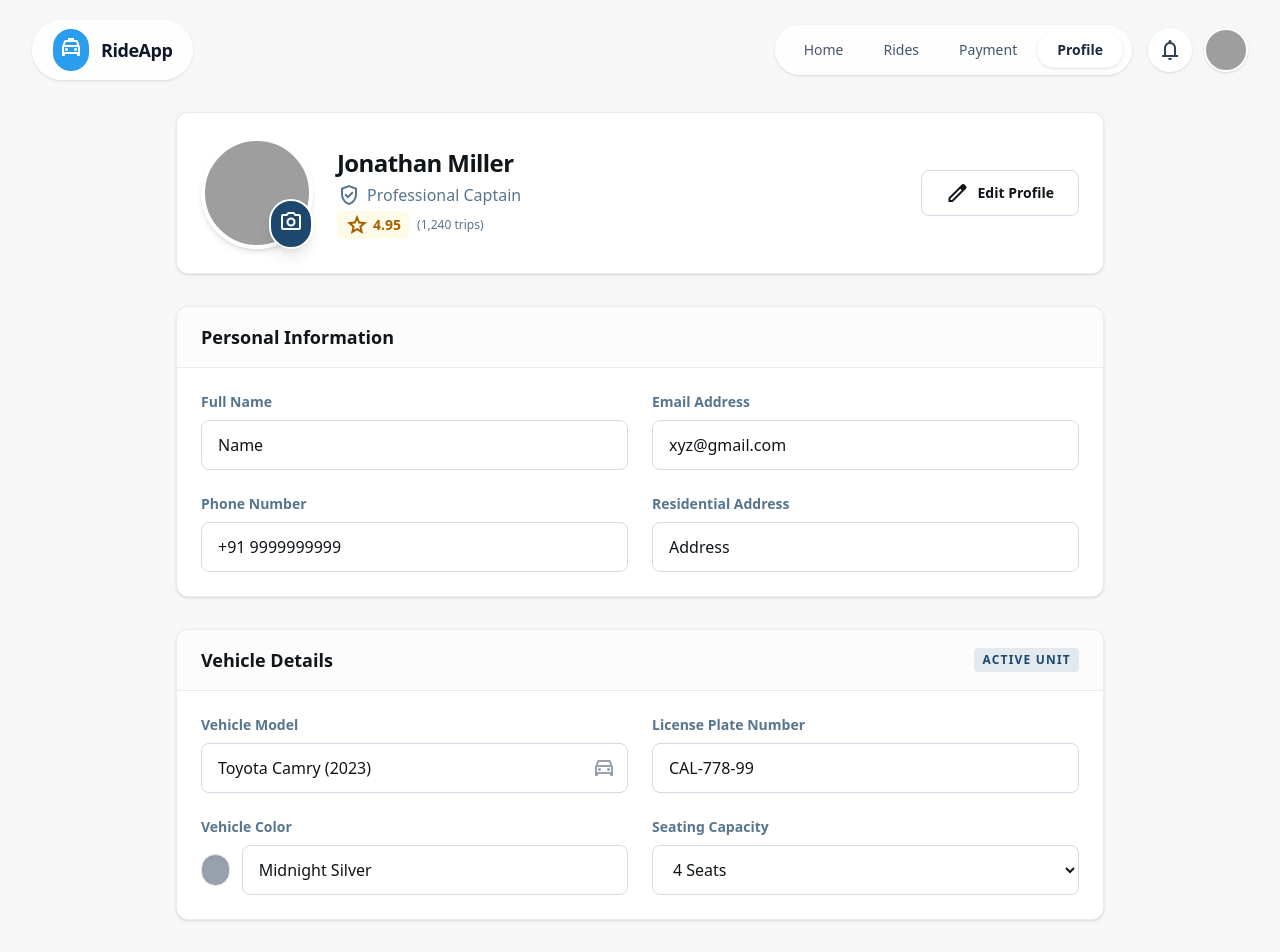
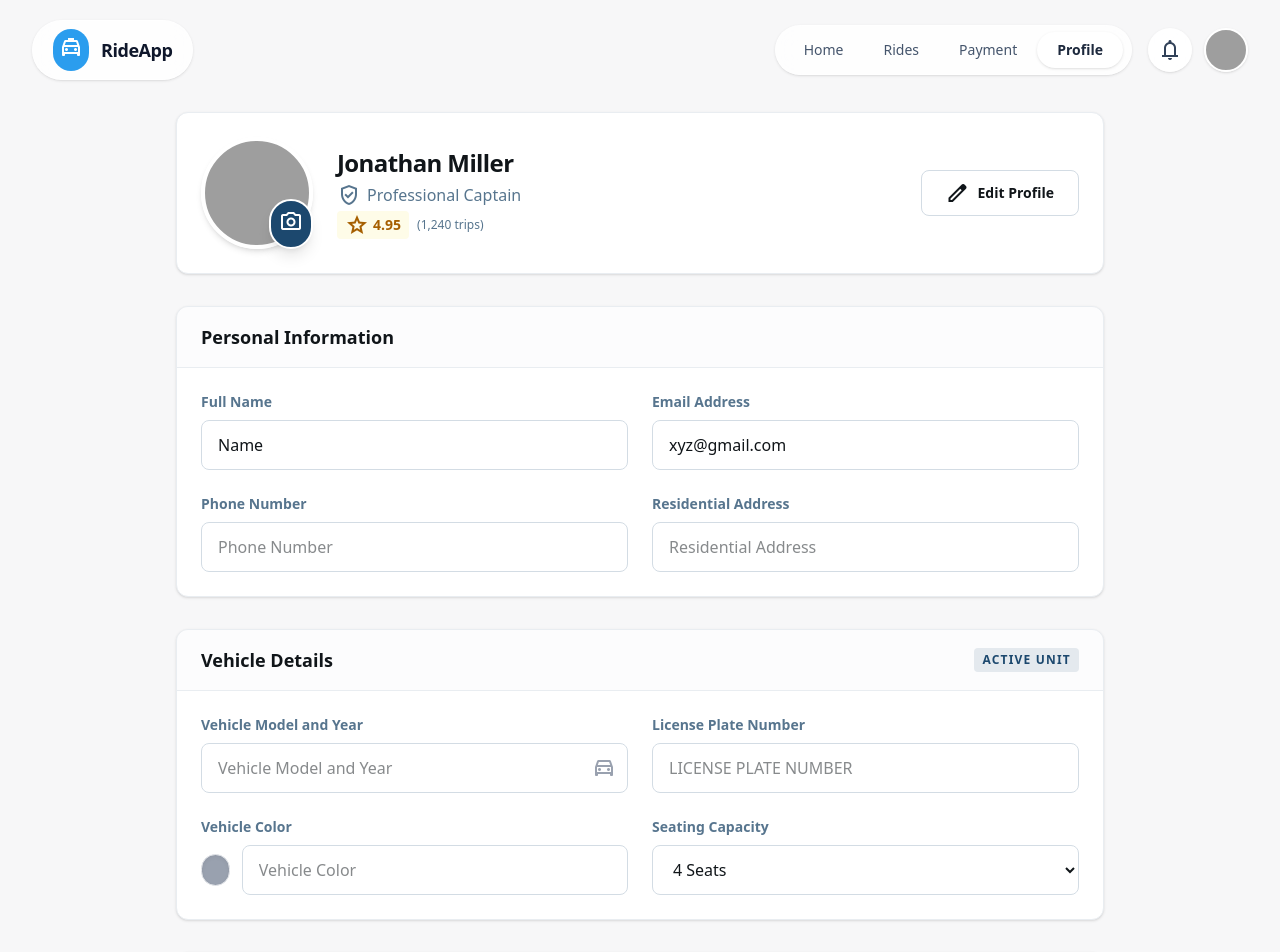
Before and after one commit to ansh-tyagi11/Uber-Clone, a Next.js app: page /captain-profile in a window 1280 px wide. Shown: the top 952 px of the page. Built offline with nearby package versions, Linux system fonts and the light colour scheme; grey boxes are pictures that could not be loaded.

Commit message:
Enhance captain profile page with form handling, validation, and layout adjustments

```diff
--- a/app/(captianProtected)/captain-profile/page.js
+++ b/app/(captianProtected)/captain-profile/page.js
@@ -1,6 +1,35 @@
-import React from 'react';
+"use client";
+import React, { use } from 'react';
+import { useForm } from 'react-hook-form';
 
 const page = () => {
+    const {
+        register,
+        handleSubmit,
+        watch,
+        reset,
+        formState: { errors, isSubmitting }
+    } = useForm();
+
+    const formatPlate = (value) => {
+        if (!value) return "";
+
+        value = value.toUpperCase().replace(/[^A-Z0-9]/g, "");
+        let result = "";
+        if (value.length > 0) result += value.substring(0, 2);
+        if (value.length >= 3) result += "-" + value.substring(2, 4);
+        if (value.length >= 5) result += "-" + value.substring(4, 6);
+        if (value.length >= 7) result += "-" + value.substring(6, 10);
+        return result;
+    };
+
+    const onSubmit = async (data) => {
+        console.log("Submitting...", data)
+        await new Promise((resolve) => setTimeout(resolve, 2000))
+        console.log("Done")
+        reset()
+    }
+
     return (
         <>
             <div className="bg-[#f7f7f8] pt-20 dark:bg-[#17191c] min-h-screen text-[#101519] dark:text-gray-100">
@@ -41,7 +70,7 @@ const page = () => {
                         </div>
                     </div>
                     {/* Two Column Layout for Forms */}
-                    <div className="grid grid-cols-1 gap-8">
+                    <form onSubmit={handleSubmit(onSubmit)} className="grid grid-cols-1 gap-8">
                         {/* Section 1: Personal Information */}
                         <section className="bg-white dark:bg-gray-900 rounded-xl shadow-sm border border-[#e9edf1] dark:border-gray-800 overflow-hidden">
                             <div className="px-6 py-4 border-b border-[#e9edf1] dark:border-gray-800 bg-gray-50/50 dark:bg-gray-800/50">
@@ -71,10 +100,15 @@ const page = () => {
                                         <span className="text-sm font-semibold text-[#57758e] dark:text-gray-400">Phone Number</span>
                                         <input
                                             className="rounded-lg border border-[#d3dce4] dark:border-gray-700 dark:bg-gray-800 focus:ring-[#1c486e] focus:border-[#1c486e] px-4 py-3"
+                                            placeholder="Phone Number"
+                                            name="phone"
                                             type="tel"
-                                            value="+91 9999999999"
-                                            readOnly
+                                            autoComplete="tel"
+                                            {...register("tel", {
+                                                required: { value: true, message: "This field is required." }, pattern: { value: /^\d{10}$/, message: "Phone Number must be exactly 10 digits and only numbers." }
+                                            })}
                                         />
+                                        {errors.tel && <div className="text-xs text-red-500 dark:text-red-500">{errors.tel.message}</div>}
                                     </label>
                                     <label className="flex flex-col gap-2">
                                         <span className="text-sm font-semibold text-[#57758e] dark:text-gray-400">
@@ -83,9 +117,13 @@ const page = () => {
                                         <input
                                             className="rounded-lg border border-[#d3dce4] dark:border-gray-700 dark:bg-gray-800 focus:ring-[#1c486e] focus:border-[#1c486e] px-4 py-3"
                                             type="text"
-                                            value="Address"
-                                            readOnly
+                                            placeholder="Residential Address"
+                                            name="address"
+                                            {...register("address", {
+                                                required: { value: true, message: "This field is required." }
+                                            })}
                                         />
+                                        {errors.address && <div className="text-xs text-red-500 dark:text-red-500">{errors.address.message}</div>}
                                     </label>
                                 </div>
                             </div>
@@ -101,13 +139,14 @@ const page = () => {
                             <div className="p-6">
                                 <div className="grid grid-cols-1 md:grid-cols-2 gap-6">
                                     <label className="flex flex-col gap-2">
-                                        <span className="text-sm font-semibold text-[#57758e] dark:text-gray-400">Vehicle Model</span>
+                                        <span className="text-sm font-semibold text-[#57758e] dark:text-gray-400">Vehicle Model and Year</span>
                                         <div className="relative">
                                             <input
                                                 className="w-full rounded-lg border border-[#d3dce4] dark:border-gray-700 dark:bg-gray-800 focus:ring-[#1c486e] focus:border-[#1c486e] px-4 py-3 pr-10"
                                                 type="text"
-                                                value="Toyota Camry (2023)"
-                                                readOnly
+                                                name="vehicleModel"
+                                                placeholder="Vehicle Model and Year"
+                                                {...register("vehicleModel", { required: true, message: "This field is required." })}
                                             />
                                             <span className="material-symbols-outlined absolute right-3 top-3 text-gray-400">directions_car</span>
                                         </div>
@@ -119,9 +158,21 @@ const page = () => {
                                         <input
                                             className="w-full rounded-lg border border-[#d3dce4] dark:border-gray-700 dark:bg-gray-800 focus:ring-[#1c486e] focus:border-[#1c486e] px-4 py-3 pr-10 font-mono uppercase"
                                             type="text"
-                                            value="CAL-778-99"
-                                            readOnly
+                                            placeholder="License Plate Number"
+                                            name="licencePlateNumber"
+                                            {...register("licencePlateNumber", {
+                                                required: {
+                                                    value: true, message: "This field is required."
+                                                }, validate: (v) =>
+                                                    /^[A-Z]{2}-\d{2}-[A-Z]{2}-\d{4}$/.test(v) ||
+                                                    "Format must be DL-01-AB-1234",
+                                            })}
+                                            onChange={(e) => {
+                                                e.target.value = formatPlate(e.target.value);
+                                            }}
+                                            maxLength={13}
                                         />
+                                        {errors.licencePlateNumber && (<p className="text-red-500 text-sm mt-1">{errors.licencePlateNumber.message}</p>)}
                                     </label>
                                     <label className="flex flex-col gap-2">
                                         <span className="text-sm font-semibold text-[#57758e] dark:text-gray-400">Vehicle Color</span>
@@ -130,9 +181,11 @@ const page = () => {
                                             <input
                                                 className="w-full rounded-lg border border-[#d3dce4] dark:border-gray-700 dark:bg-gray-800 focus:ring-[#1c486e] focus:border-[#1c486e] px-4 py-3 pr-10"
                                                 type="text"
-                                                value="Midnight Silver"
-                                                readOnly
+                                                placeholder="Vehicle Color"
+                                                name="vehicleColor"
+                                                {...register("vehicleColor", { required: true, message: "This field is required." })}
                                             />
+                                            {errors.vehicleColor && (<p className="text-red-500 text-sm mt-1">{errors.vehicleColor.message}</p>)}
                                         </div>
                                     </label>
                                     <label className="flex flex-col gap-2">
@@ -214,6 +267,7 @@ const page = () => {
                                 </div>
                             </div>
                         </section>
+                    </form>
                     {/* Bottom Actions */}
                     <div className="flex flex-col md:flex-row items-center justify-between gap-4 pt-4 pb-12">
                         <p className="text-sm text-[#57758e] max-w-sm text-center md:text-left">
@@ -223,10 +277,8 @@ const page = () => {
                             <button className="flex-1 md:flex-none px-8 py-3 rounded-lg text-sm font-bold text-[#101519] dark:text-gray-300 hover:bg-gray-100 dark:hover:bg-gray-800 transition-colors">
                                 Discard Changes
                             </button>
-                                <button className="flex-1 md:flex-none px-12 py-3 rounded-lg bg-[#1c486e] text-white text-sm font-bold shadow-lg shadow-[#1c486e]/20 hover:scale-[1.02] active:scale-[0.98] transition-all">
-                                    Save Changes
-                                </button>
-                            </div>
+                            <button disabled={isSubmitting} className={`mt-2 flex items-center justify-center overflow-hidden h-12 hover:bg-[#256af4]/90 leading-normal tracking-[0.015em] duration-200 px-6 py-2.5 rounded-xl bg-[#137fec] text-white text-sm font-bold shadow-md shadow-blue-500/30 transition-all hover:-translate-y-0.5" ${isSubmitting ? "cursor-not-allowed opacity-50" : "cursor-pointer"}`}
+                                type="submit" value="submit">Save Changes</button>
                         </div>
                     </div>
                 </main>
```
Lines whose indentation alone changed are shown as unchanged.
